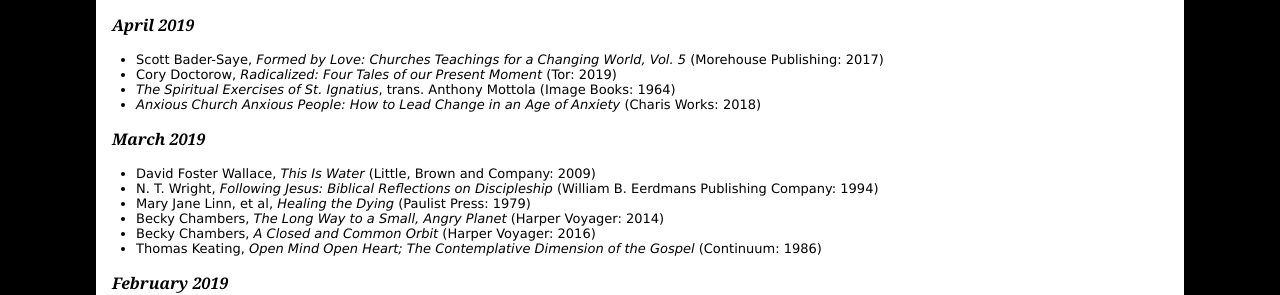
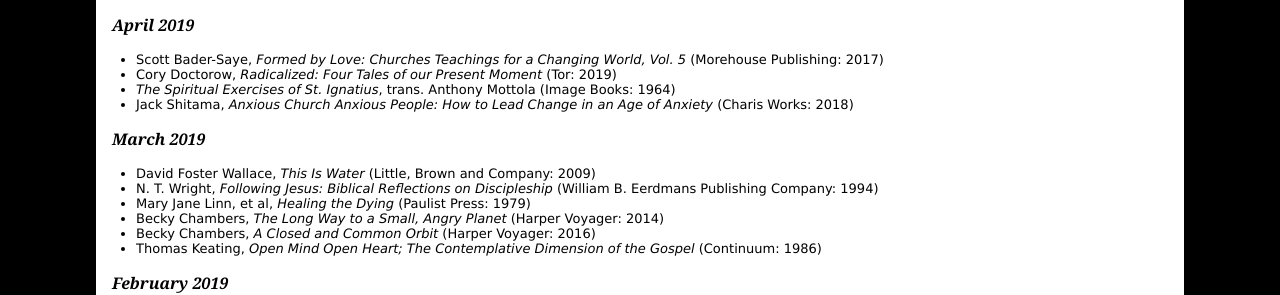
Before and after one commit to toddfoster/toddfoster.github.com, a Jekyll site: the page built from books.md, in a window 1280 px wide and 900 px high. Shown: the part 394-689 px from the top of the window. Built offline with Jekyll 4.4.1, drawn with Linux system fonts in a browser that asks for light colours.

Commit message:
books - missing author

```diff
--- a/books.md
+++ b/books.md
@@ -20,7 +20,7 @@ Books I've read recently:
 * Scott Bader-Saye, _Formed by Love: Churches Teachings for a Changing World, Vol. 5_ (Morehouse Publishing: 2017)
 * Cory Doctorow, _Radicalized: Four Tales of our Present Moment_ (Tor: 2019)
 * _The Spiritual Exercises of St. Ignatius_, trans. Anthony Mottola (Image Books: 1964)
-* _Anxious Church Anxious People: How to Lead Change in an Age of Anxiety_ (Charis Works: 2018)
+* Jack Shitama, _Anxious Church Anxious People: How to Lead Change in an Age of Anxiety_ (Charis Works: 2018)
 
 ## March 2019
 * David Foster Wallace, _This Is Water_ (Little, Brown and Company: 2009)
```
